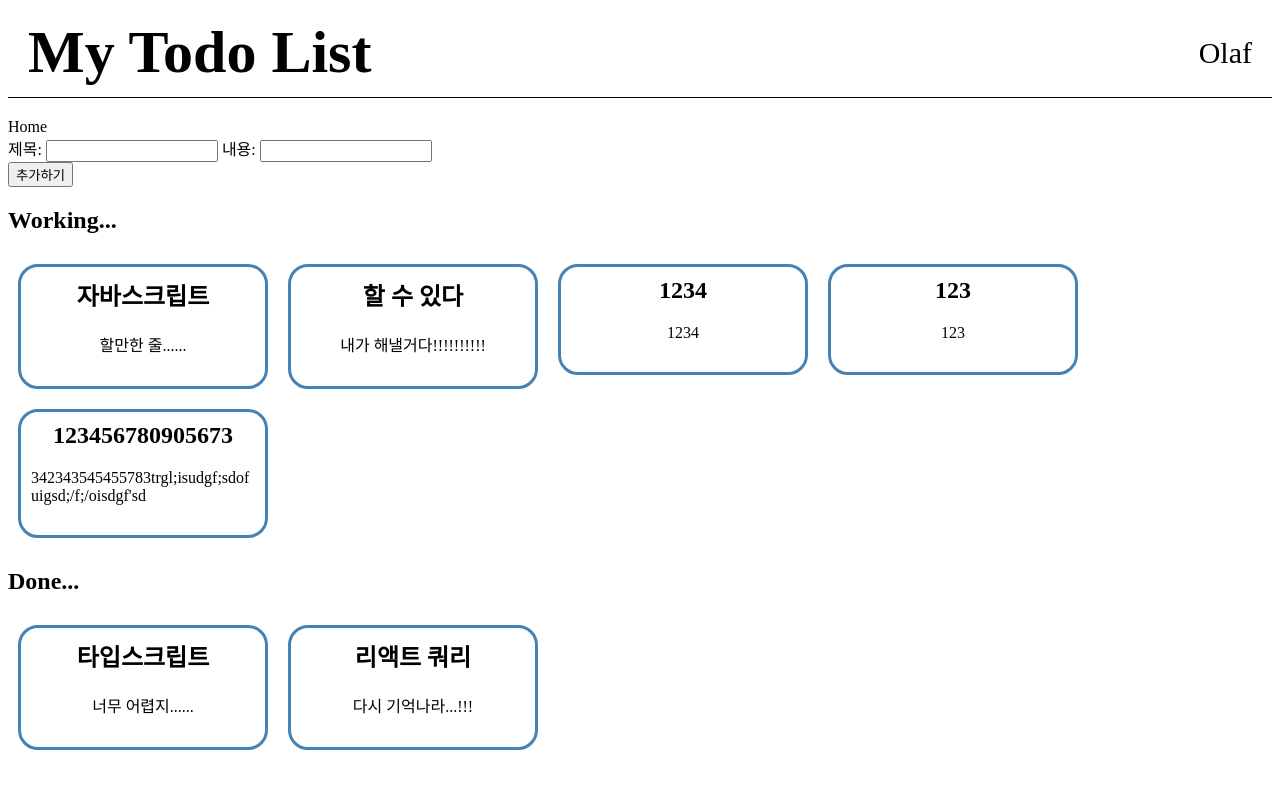
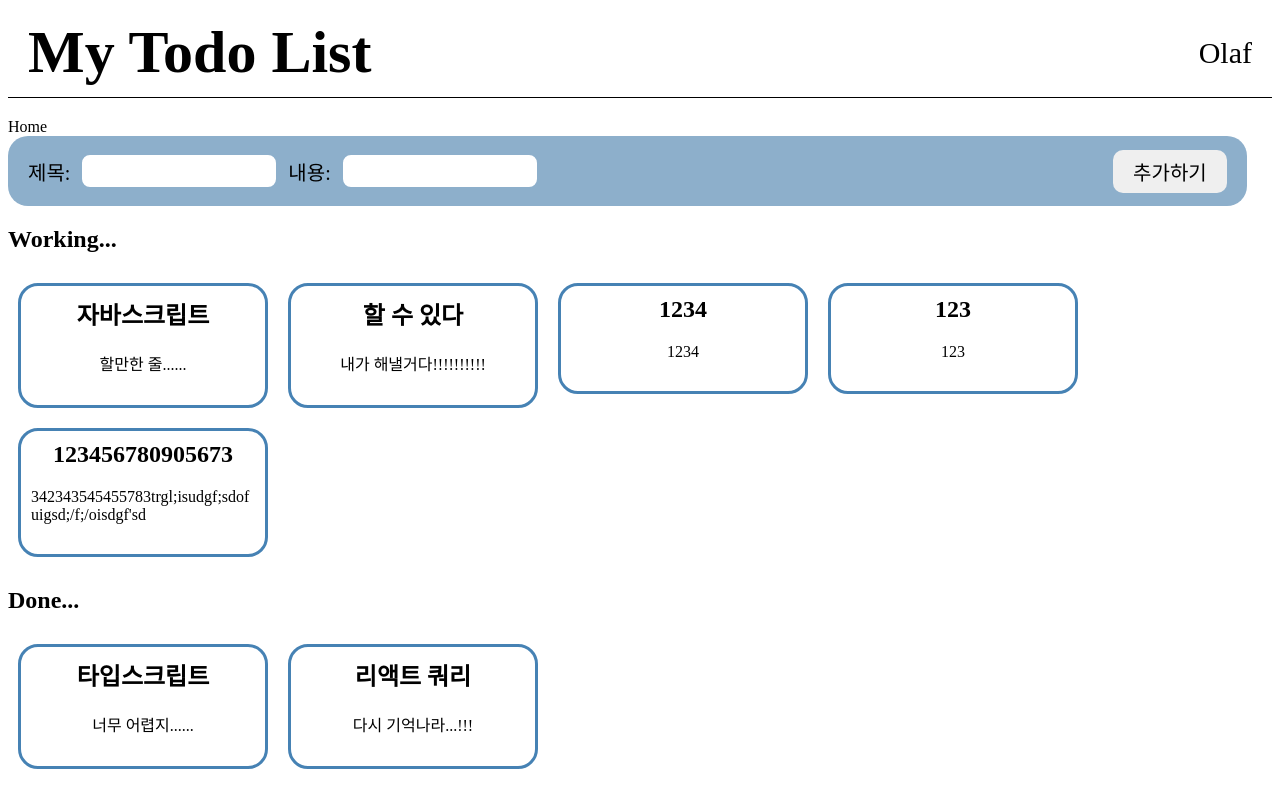
Before and after one commit to wisdom1104/todo-typescript, a React (Create React App) app: page / in a window 1280 px wide. Built offline with nearby package versions, Linux system fonts and the light colour scheme; data requests are answered from the project's data file; a web font is replaced by a local one.

Commit message:
style: form 디자인 변경

```diff
--- a/src/components/Form.tsx
+++ b/src/components/Form.tsx
@@ -1,6 +1,7 @@
 import React, { useState } from "react";
 import { useMutation, useQueryClient } from "@tanstack/react-query";
 import axios from "axios";
+import styled from "styled-components";
 
 interface NewTodo {
   title: string;
@@ -41,10 +42,10 @@ function Form() {
 
   return (
     <>
-      <form onSubmit={onSubmitFormHandler}>
-        <div>
+      <StForm onSubmit={onSubmitFormHandler}>
+        <StInputBox>
           <span>제목: </span>
-          <input
+          <StInput
             maxLength={15}
             type="text"
             value={title}
@@ -53,7 +54,7 @@ function Form() {
             }}
           />
           <span> 내용: </span>
-          <input
+          <StInput
             maxLength={50}
             type="text"
             value={content}
@@ -61,13 +62,56 @@ function Form() {
               setContent(e.target.value);
             }}
           />
-        </div>
-        <button type="submit" value="추가하기">
+        </StInputBox>
+        <StFormBtn type="submit" value="추가하기">
           추가하기
-        </button>
-      </form>
+        </StFormBtn>
+      </StForm>
     </>
   );
 }
 
 export default Form;
+
+const StForm = styled.form`
+  display: flex;
+  width: 98%;
+  height: 70px;
+  padding: 20px;
+  justify-content: space-between;
+  align-items: center;
+  background-color: rgb(141, 175, 203);
+  border-radius: 20px;
+  box-sizing: border-box;
+  font-size: 20px;
+  margin-bottom: 20px;
+`;
+
+const StInputBox = styled.div`
+  display: flex;
+  justify-content: center;
+  align-items: center;
+  gap: 10px;
+`;
+
+const StInput = styled.input`
+  border-radius: 10px;
+  border: 2px solid rgb(141, 175, 203);
+  height: 30px;
+  width: 190px;
+  &:hover {
+    border: 2px solid steelblue;
+  }
+`;
+
+const StFormBtn = styled.button`
+  display: flex;
+  align-items: center;
+  border-radius: 10px;
+  border: none;
+  font-size: 20px;
+  padding: 7px 20px;
+  &:hover {
+    border: 2px solid steelblue;
+  }
+`;
```
